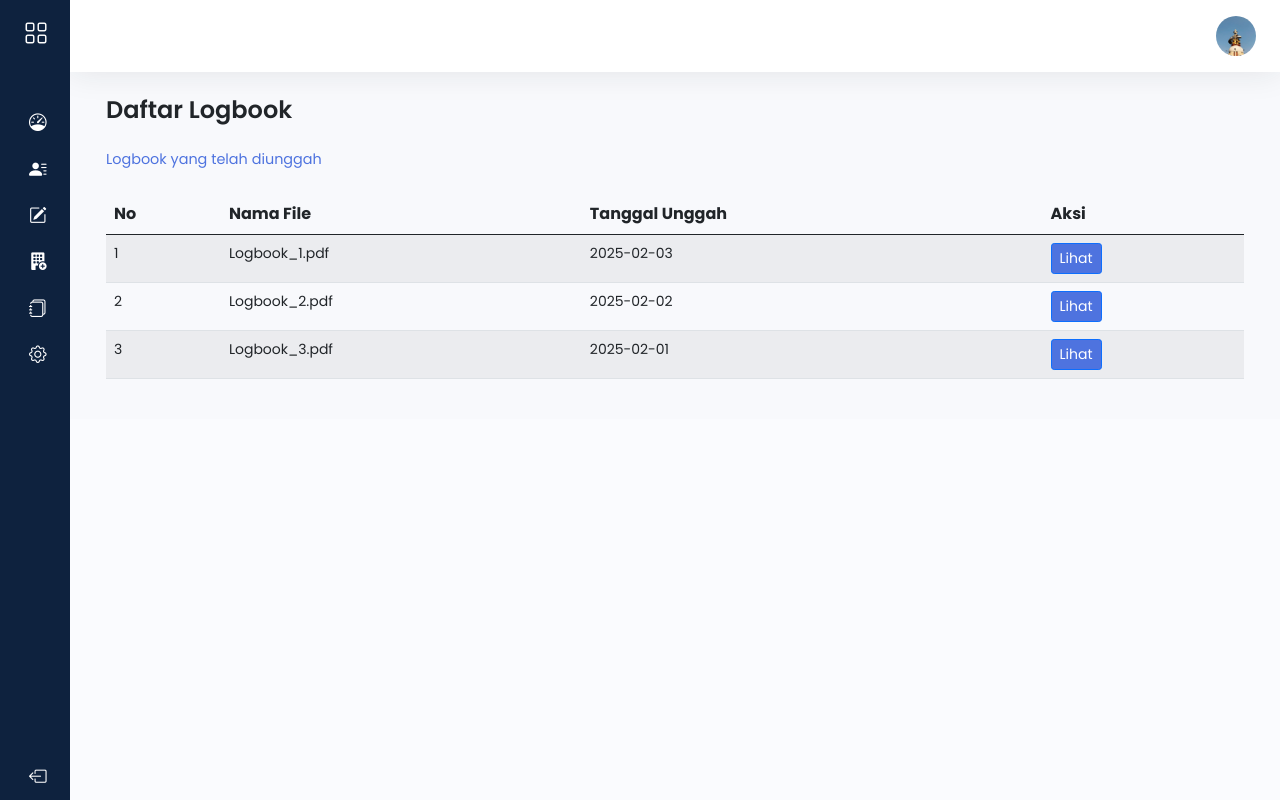
After one commit to DeviDuwiSusanti/magang, a PHP site: page /user/daftar_logbook.php in a window 1280 px wide. The commit adds this page. Run offline with PHP 8.4, Linux system fonts and the light colour scheme.

Commit message:
edit by hevia

```diff
--- a/assets/css/beranda.css
+++ b/assets/css/beranda.css
@@ -1,3 +1,5 @@
+
+
 #hero {
     padding-top: 100px;
 }
--- /dev/null
+++ b/user/daftar_logbook.php
@@ -0,0 +1,41 @@
+<?php include "../layout/sidebarUser.php"; ?>
+
+<div class="main-content p-4">
+    <div class="container-fluid">
+        <h1 class="mb-4">Daftar Logbook</h1>
+        <ol class="breadcrumb mb-4">
+            <li class="breadcrumb-item active">Logbook yang telah diunggah</li>
+        </ol>
+
+        <table class="table table-striped">
+            <thead>
+                <tr>
+                    <th>No</th>
+                    <th>Nama File</th>
+                    <th>Tanggal Unggah</th>
+                    <th>Aksi</th>
+                </tr>
+            </thead>
+            <tbody>
+                <tr>
+                    <td>1</td>
+                    <td>Logbook_1.pdf</td>
+                    <td>2025-02-03</td>
+                    <td><a href="../assets/doc/logbook_1.pdf" class="btn btn-primary btn-sm" target="_blank">Lihat</a></td>
+                </tr>
+                <tr>
+                    <td>2</td>
+                    <td>Logbook_2.pdf</td>
+                    <td>2025-02-02</td>
+                    <td><a href="../assets/doc/logbook_2.pdf" class="btn btn-primary btn-sm" target="_blank">Lihat</a></td>
+                </tr>
+                <tr>
+                    <td>3</td>
+                    <td>Logbook_3.pdf</td>
+                    <td>2025-02-01</td>
+                    <td><a href="../assets/doc/logbook_3.docx" class="btn btn-primary btn-sm" target="_blank">Lihat</a></td>
+                </tr>
+            </tbody>
+        </table>
+    </div>
+</div>
```
Also changed, not shown: user/unggah_logbook.php (+21 -0 lines), web/beranda.php (+8 -0 lines), web/lowongan.php (+7 -0 lines), layout/footerUser.php (line endings or trailing spaces), 1 other file.
